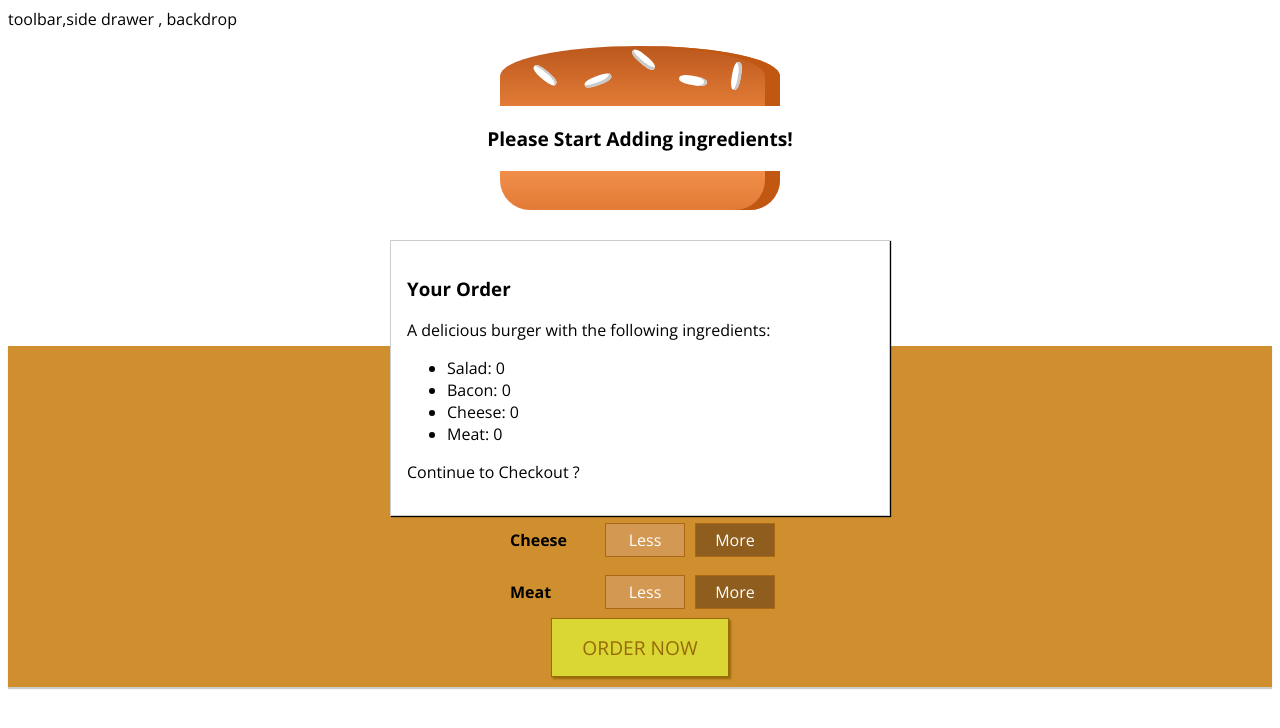
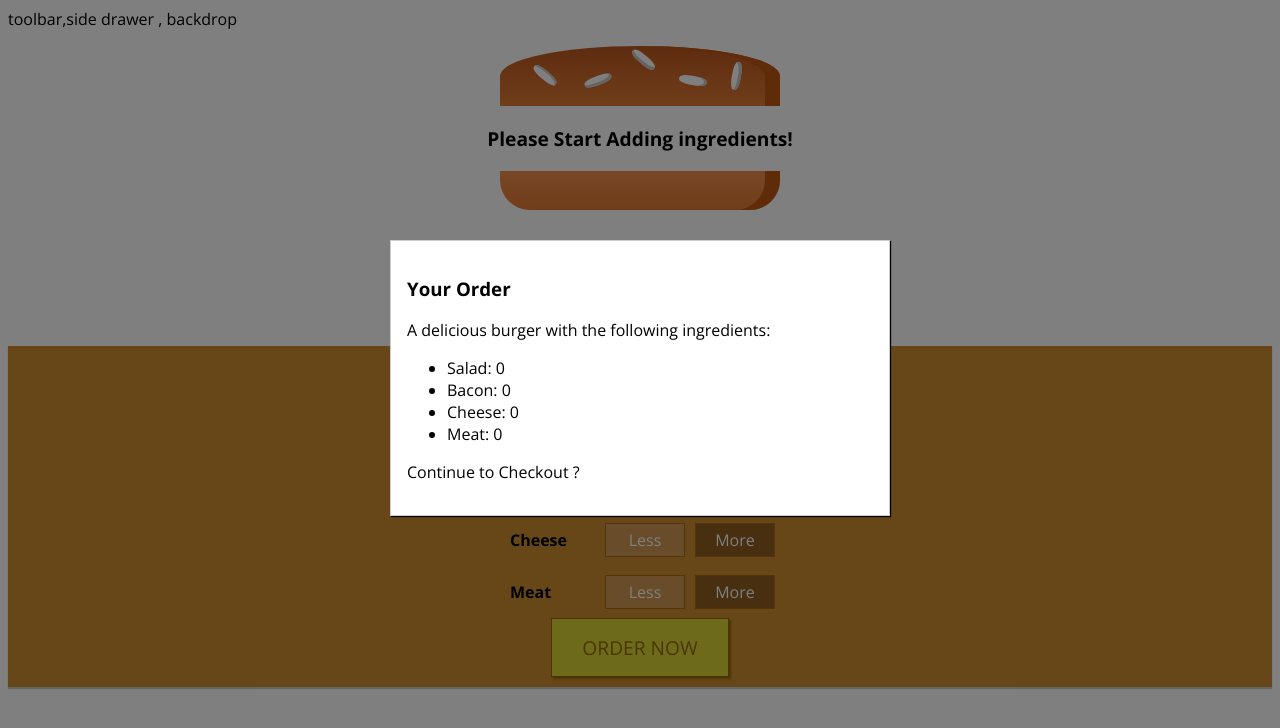
Before and after one commit to AbdelazizMalfy/burger-builder, a React (Create React App) app: page / in a window 1280 px wide. Both pictures are taken after a click on the button "ORDER NOW". Shown: the top 728 px of the page. Built offline with nearby package versions, Linux system fonts and the light colour scheme.

Commit message:
Backdrop added

```diff
--- a/src/components/BurgerBuilder/BurgerBuilder.js
+++ b/src/components/BurgerBuilder/BurgerBuilder.js
@@ -70,10 +70,14 @@ class BurgerBuilder extends Component {
     purchaseHandler = () => {
         this.setState({ purchasing:true})
     }
+
+    purchaseCancelHandler = () => {
+        this.setState({purchasing: false})
+    }
     render() {
         return (
             <div>
-                { this.state.purchasing ? <Modal>
+                { this.state.purchasing ? <Modal modalClosed={this.purchaseCancelHandler}>
                     <OrderSummary
                     ingredients={this.state.ingredients} />
                 </Modal> : null}
--- /dev/null
+++ b/src/components/UI/Backdrop/Backdrop.css
@@ -0,0 +1,9 @@
+.Backdrop {
+    width: 100%;
+    height: 100%;
+    position: fixed;
+    z-index: 100;
+    left: 0;
+    top: 0;
+    background-color: rgba(0,0,0,0.5);
+}
--- a/src/components/UI/Backdrop/Backdrop.js
+++ b/src/components/UI/Backdrop/Backdrop.js
@@ -0,0 +1,14 @@
+import React from 'react';
+
+import './Backdrop.css';
+
+function Backdrop(props) {
+
+    return (
+        <div className="Backdrop" onClick={props.clicked}>
+
+        </div>
+    );
+}
+
+export default Backdrop;
--- a/src/components/UI/Modal/Modal.js
+++ b/src/components/UI/Modal/Modal.js
@@ -1,11 +1,15 @@
 import React from 'react';
 
 import './Modal.css';
+import Backdrop from '../Backdrop/Backdrop';
 
 function Modal(props) {
     return (
-        <div className="Modal">
-            {props.children}
+        <div>
+            <Backdrop clicked={props.modalClosed} />
+            <div className="Modal">
+                {props.children}
+            </div>
         </div>
     )
 }
```
